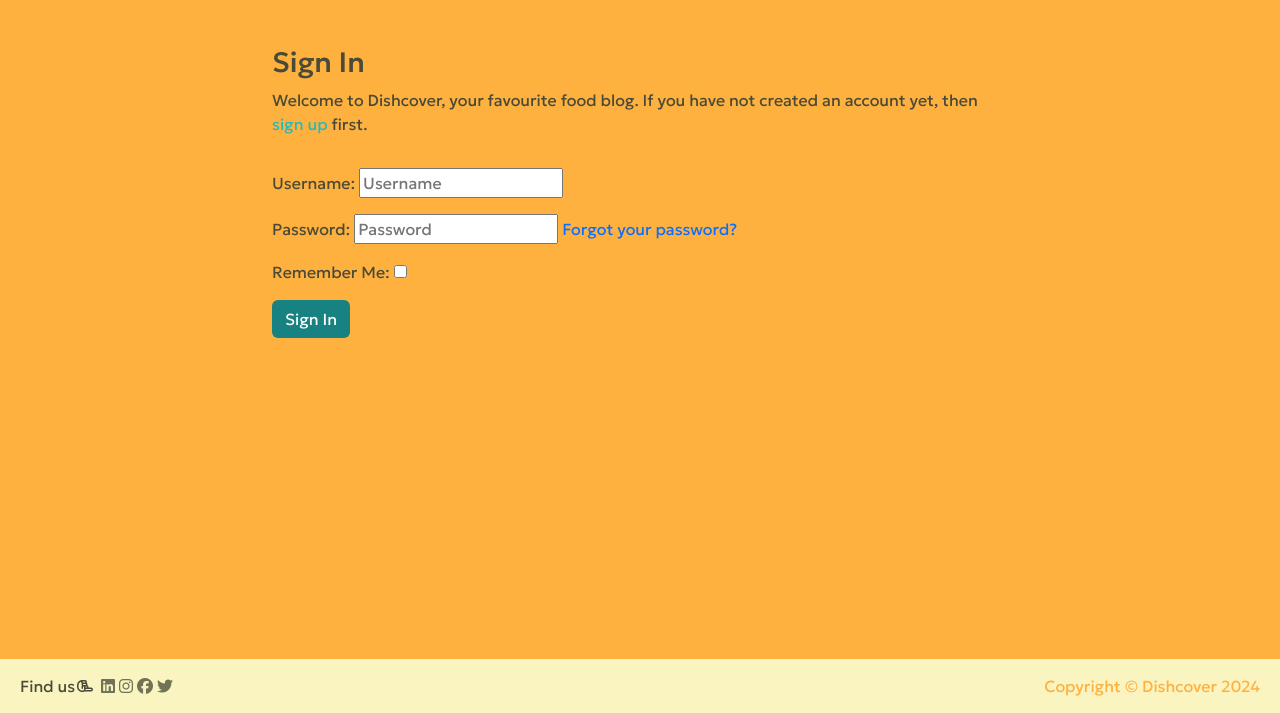
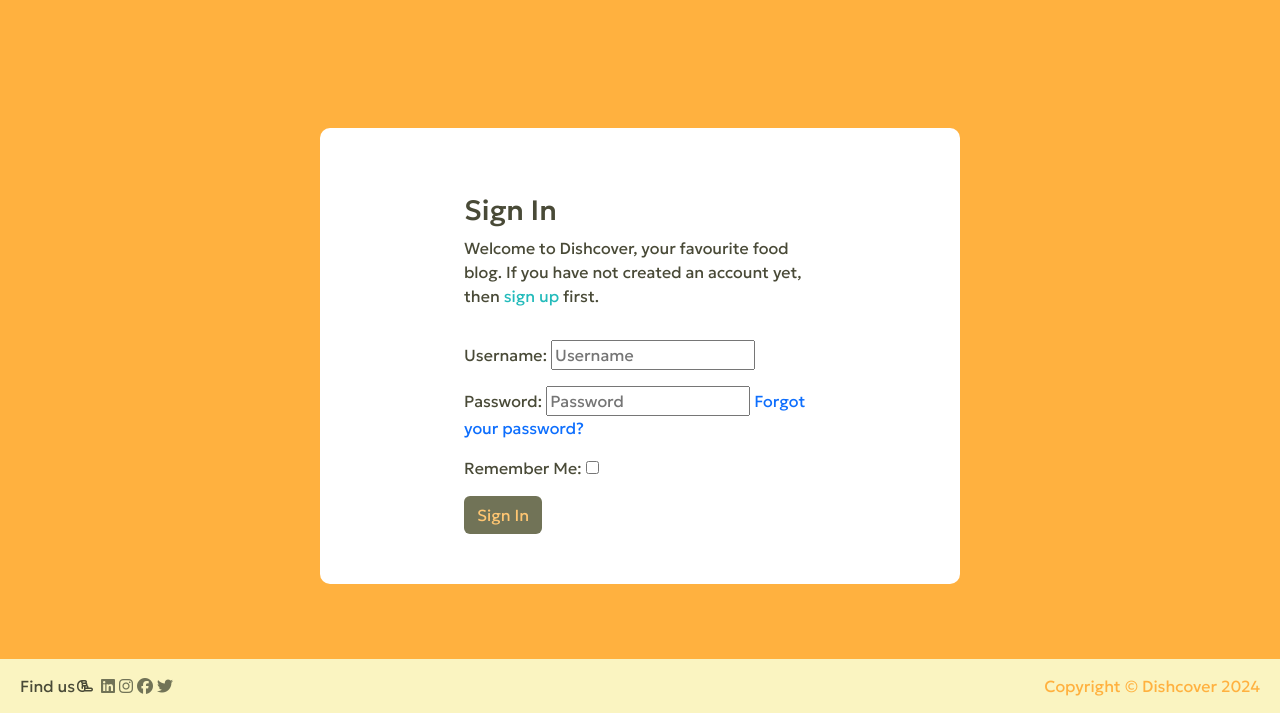
Before and after one commit to Ahmadk-g/dishcover, a Django app: a page that uses templates/account/login.html in a window 1280 px wide. Shown: the part 87-800 px from the top of the page. Run offline with Django 4.2, Linux system fonts and the light colour scheme; some libraries are stand-ins or nearby versions; some web fonts are replaced.

Commit message:
edit styles of sign in form

```diff
--- a/static/css/style.css
+++ b/static/css/style.css
@@ -157,6 +157,24 @@ position: fixed; /* Sit on top of the page content */
     color: #23BBBB;
 }
 
+.sign-in-form-container {
+    width: 100%;
+    background-color: #fff;
+    border-radius: 10px;
+    padding: 50px !important;
+    margin-top: 10%;
+}
+
+.sign-in-button {
+    background-color: #717357;
+    color: rgb(255 198 114);
+}
+
+.sign-in-button:hover {
+    background-color: #9ea07e;
+    color: rgb(255 198 114);
+}
+
 
 /* Home page */
 
@@ -168,7 +186,7 @@ position: fixed; /* Sit on top of the page content */
 }
 
 .container {
-    padding-top: 30px;
+    padding-top: 70px;
     padding-bottom: 20px
 }
 
@@ -539,4 +557,9 @@ position: fixed; /* Sit on top of the page content */
     .instructions {
         width: 55%;
     }
+
+    .sign-in-form-container {
+        width: 50%;
+        margin-top: 10%;
+    }
 }
--- a/templates/account/login.html
+++ b/templates/account/login.html
@@ -7,7 +7,7 @@
 
 {% block content %}
 
-<div class="container">
+<div class="container sign-in-form-container">
     <div class="row">
         <div class="col-md-8 mt-3 offset-md-2">
             <h3>{% trans "Sign In" %}</h3>
@@ -26,7 +26,7 @@
                 {% if redirect_field_value %}
                 <input type="hidden" name="{{ redirect_field_name }}" value="{{ redirect_field_value }}" />
                 {% endif %}
-                <button class="btn btn-signup right" type="submit">{% trans "Sign In" %}</button>
+                <button class="btn sign-in-button right" type="submit">{% trans "Sign In" %}</button>
             </form>
         </div>
     </div>
```
